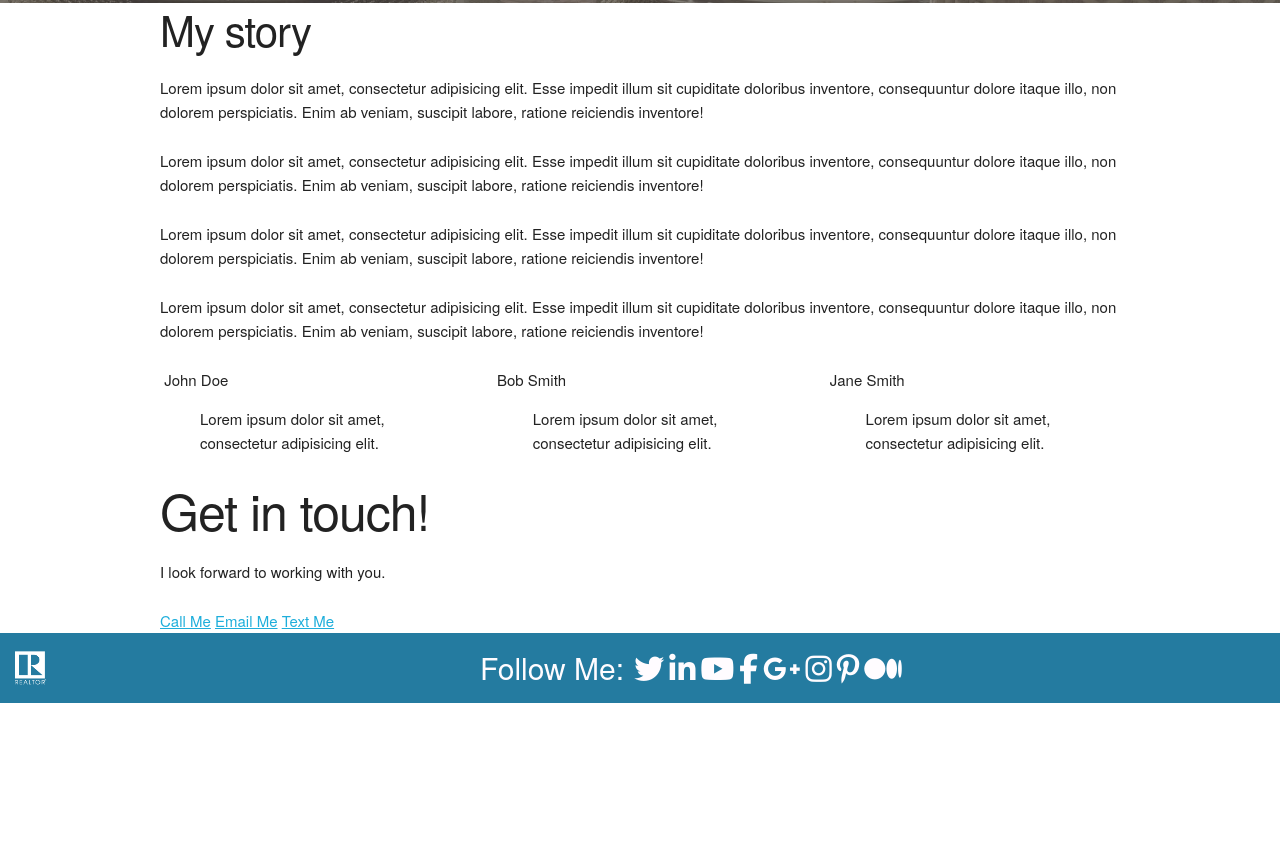
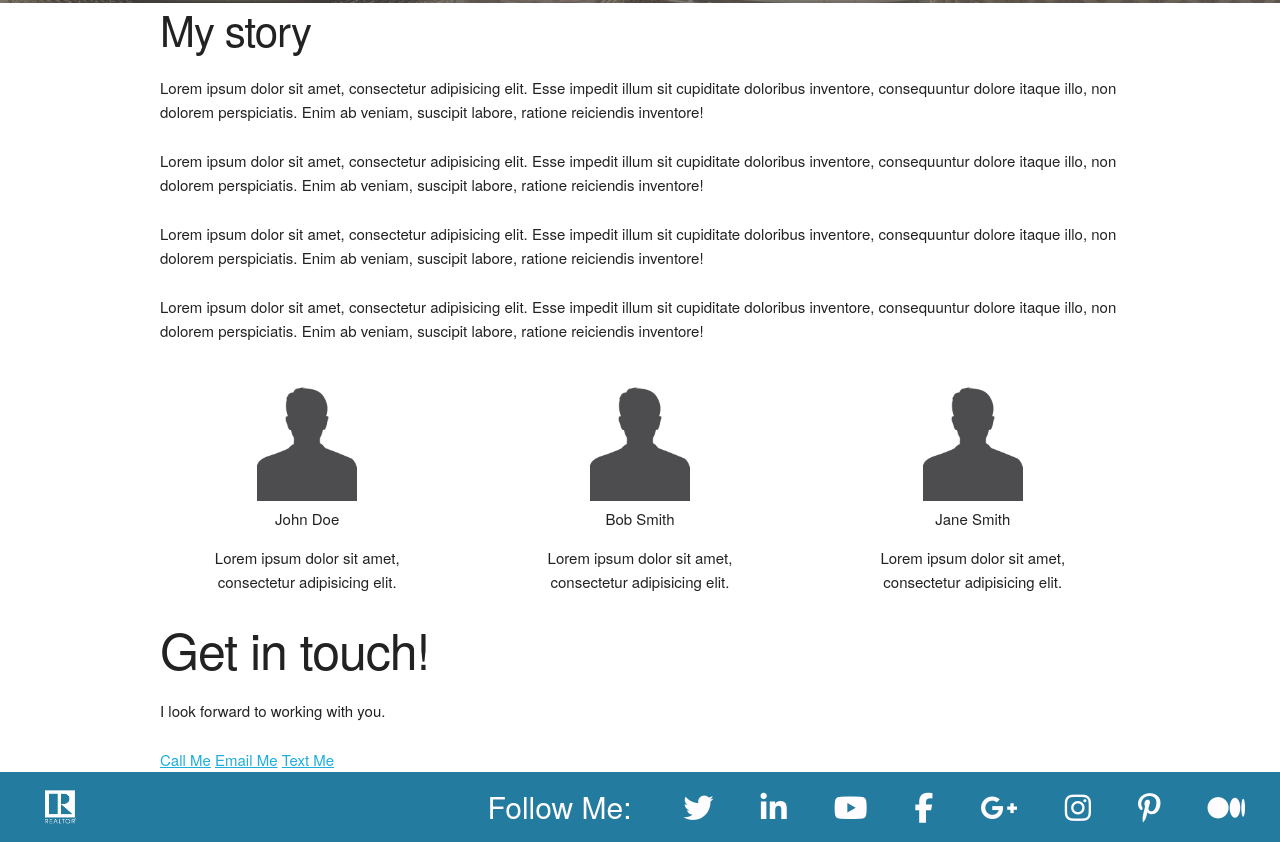
Before and after one commit to Tony-Thomas/staging-agent, a website: page src/index.html in a window 1280 px wide. Shown: the part 627-1469 px from the top of the page. Before the commit the page ends 1330 px from the top, so only its background shows below. Drawn offline with Linux system fonts and the light colour scheme.

Commit message:
basic tesimonials section layout complete.. need to add border to photos

```diff
--- a/src/css/main.css
+++ b/src/css/main.css
@@ -11,12 +11,19 @@
     .navbar__links a {
       flex: 1; }
 
+.testimonial__client {
+  display: flex;
+  flex-direction: column;
+  text-align: center; }
+
 .site-footer {
   display: flex;
   align-items: center; }
   .site-footer ul {
     margin-bottom: 0;
-    align-items: center; }
+    align-items: center;
+    flex: 5;
+    justify-content: space-between; }
   .site-footer li {
     margin-bottom: 0; }
   .site-footer__realtor {
@@ -58,9 +65,13 @@
   .navbar a {
     text-decoration: none; }
 
+.testimonial__photo img {
+  border: 2px #247ba0; }
+
 .site-footer {
   background-color: #247ba0;
-  height: 70px; }
+  height: 70px;
+  padding: 0 3rem 0 3rem; }
 
 .follow {
   color: #fffcff;
--- a/src/index.html
+++ b/src/index.html
@@ -68,7 +68,7 @@
             <div class="row">
                 <article class="testimonial one-third column">
                     <div class="testimonial__client">
-                        <span class="testimonial__photo"><img src="" alt=""></span>
+                        <span class="testimonial__photo"><img src="../dist/img/person.png" alt="" width="100" height="auto"></span>
                         <span class="testimonial__name">John Doe</span>
                         <div class="testimonial__quote">
                             <blockquote cite="http://">
@@ -80,7 +80,7 @@
                 </article>
                 <article class="testimonial one-third column">
                     <div class="testimonial__client">
-                        <span class="testimonial__photo"><img src="" alt=""></span>
+                        <span class="testimonial__photo"><img src="../dist/img/person.png" alt="" width="100" height="auto"></span>
                         <span class="testimonial__name">Bob Smith</span>
                         <div class="testimonial__quote">
                             <blockquote cite="http://">
@@ -92,7 +92,7 @@
                 </article>
                 <article class="testimonial one-third column">
                     <div class="testimonial__client">
-                        <span class="testimonial__photo"><img src="" alt=""></span>
+                        <span class="testimonial__photo"><img src="../dist/img/person.png" alt="" width="100" height="auto"></span>
                         <span class="testimonial__name">Jane Smith</span>
                         <div class="testimonial__quote">
                             <blockquote cite="http://">
--- a/src/sass/partials/_footer.scss
+++ b/src/sass/partials/_footer.scss
@@ -1,6 +1,7 @@
 .site-footer {
     background-color: $header;
     height: 70px;
+    padding: 0 3rem 0 3rem;
 }
 
 .follow {
--- a/src/sass/partials/_layout.scss
+++ b/src/sass/partials/_layout.scss
@@ -18,6 +18,13 @@
     }
 }
 
+// Testimonials
+.testimonial__client {
+    display: flex;
+    flex-direction: column;
+    text-align: center;
+}
+
 // Footer
 .site-footer {
     display: flex;
@@ -26,6 +33,8 @@
     ul {
         margin-bottom: 0;
         align-items: center;
+        flex: 5;
+        justify-content: space-between;
     }
 
     li {
--- a/src/sass/partials/_main.scss
+++ b/src/sass/partials/_main.scss
@@ -17,16 +17,12 @@
     }
 }
 
-.testimonials {
 
-    &__testimonial {
-
-    }
-}
 
 .testimonial {
 
-    &__photo {
+    &__photo img {
+        border: 2px $lapis-lazuli;
 
     }
 
```
Also changed, not shown: dist/css/styles.css, dist/img/person.png (added), dist/index.html.
